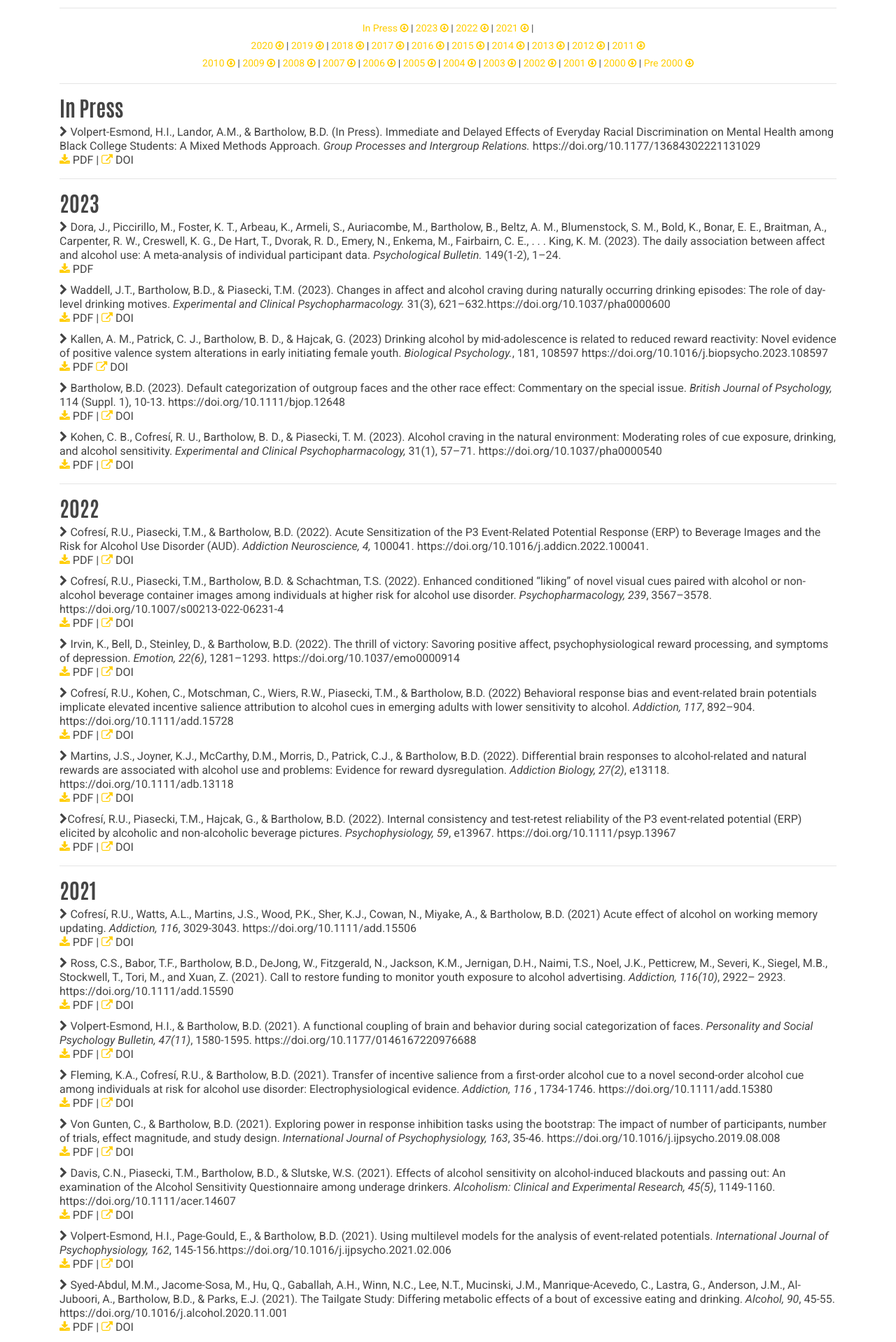
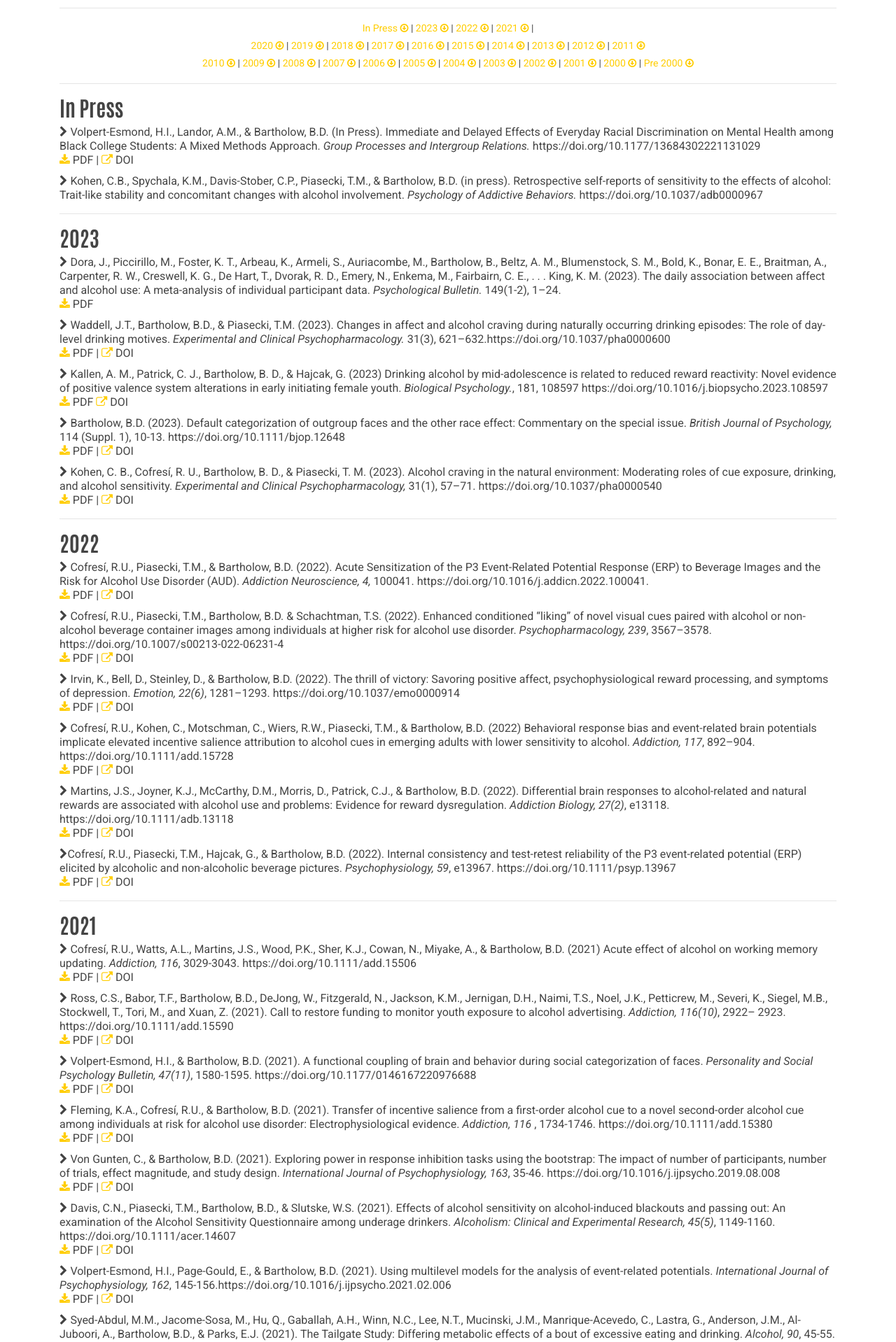
Before and after one commit to bartholow-scanlab/bartholow-scanlab.github.io, a Jekyll site: the page built from publications.html, in a window 1280 px wide. Shown: the part 428-2346 px from the top of the page at 70% size. Built offline with Jekyll 4.4.1, drawn with Linux system fonts in a browser that asks for light colours.

Commit message:
Update publications.html

```diff
--- a/publications.html
+++ b/publications.html
@@ -64,7 +64,12 @@ title: Publications
 			        | <a href="https://doi.org/10.1177/13684302221131029" target="_blank" rel="noopener noreferrer"> <i class="fa fa-external-link" aria-hidden="true"></i></a> DOI
 		    </li> </p>
 
-
+		<p> <li> <i class="fa fa-chevron-right" aria-hidden="true"></i>
+               Kohen, C.B., Spychala, K.M., Davis-Stober, C.P., Piasecki, T.M., & Bartholow, B.D. (in press).
+	       Retrospective self-reports of sensitivity to the effects of alcohol: Trait-like stability and concomitant changes with alcohol involvement.
+			<em> Psychology of Addictive Behaviors. </em> https://doi.org/10.1037/adb0000967
+		       <br/>
+		    </li> </p>
 
 
 
```
